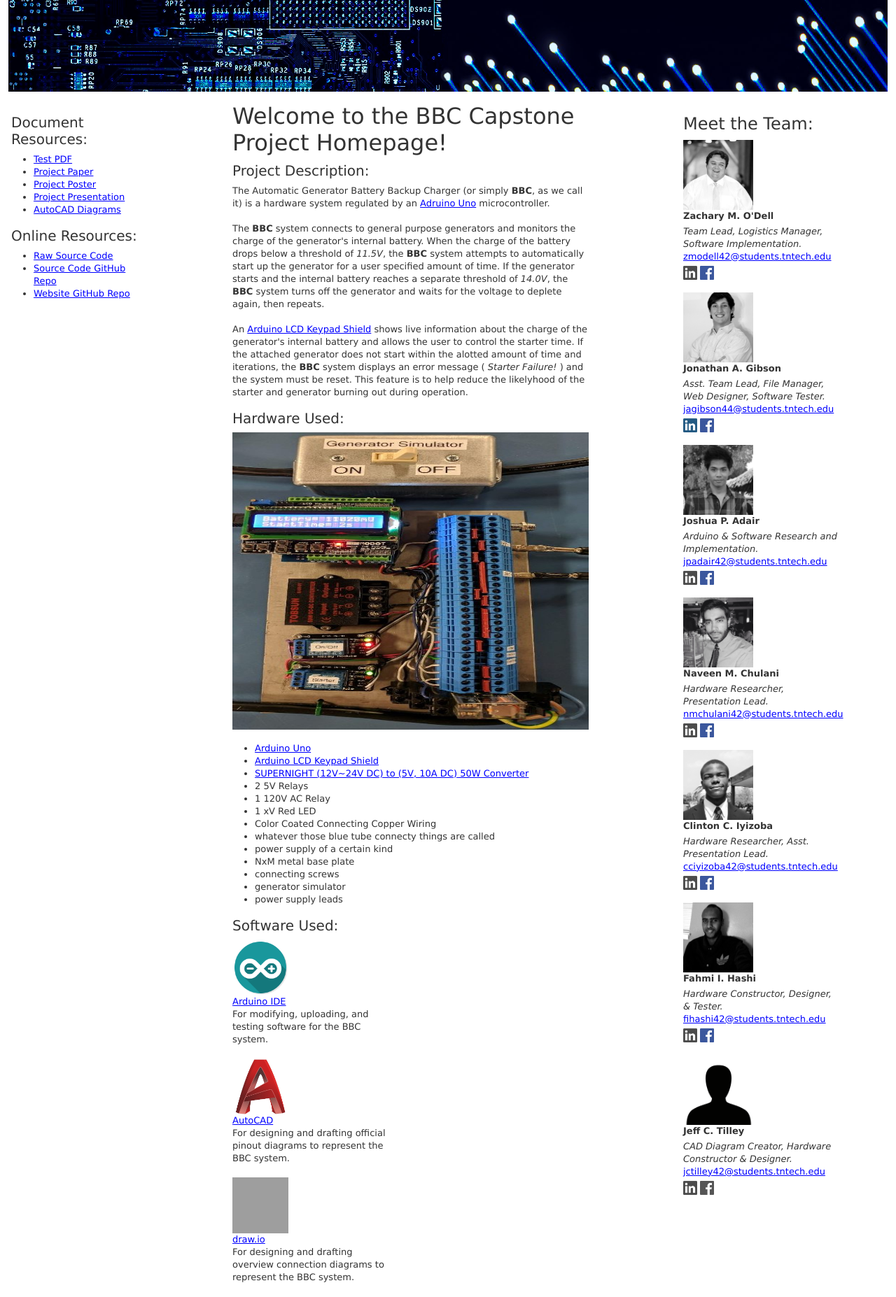
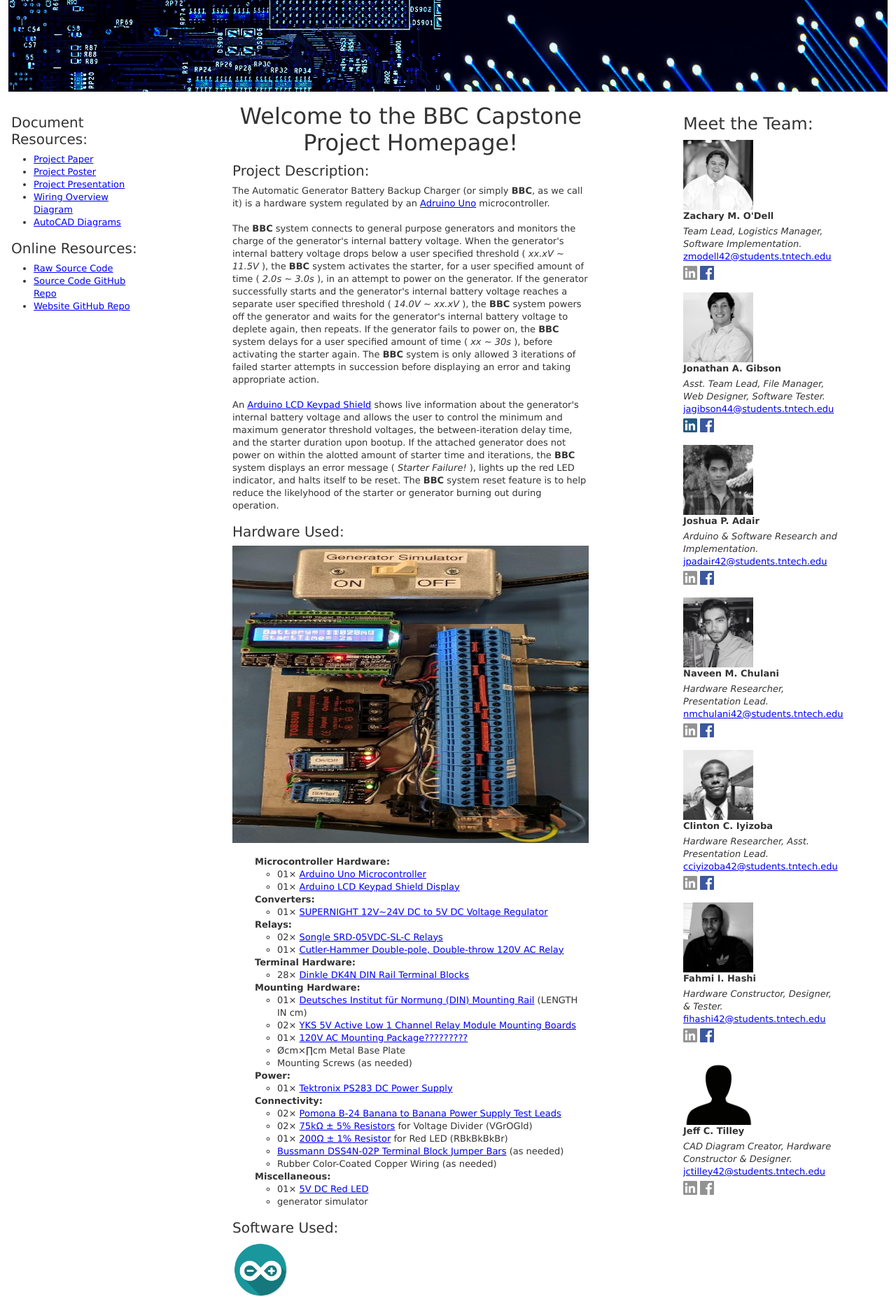
Before and after one commit to Lexxeous/capstone_2_website, a Rails app: page / in a window 1280 px wide. Shown: the top 1854 px of the page at 70% size. Run offline with Rails 7, Linux system fonts and the light colour scheme; style sheets or scripts are compiled from the project's sources; some libraries are stand-ins or nearby versions; grey boxes are pictures that could not be loaded.

Commit message:
Hardware documentation and formatting

```diff
--- a/app/views/welcome/index.html.haml
+++ b/app/views/welcome/index.html.haml
@@ -2,6 +2,7 @@
   .container-fluid
     .row#banner
       =image_tag "circuit_banner.png"
+  -#------------------------------------------------------------------------------------------------------------------------------------------------------------------
   .container-fluid
     .row.pt-3.justify-content-between
       .col-md-2.p-3
@@ -10,13 +11,13 @@
         .flex-row
           %ul
             %li
-              =link_to "Test PDF", "test_pdf.pdf"
-            %li
               =link_to "Project Paper", "test_pdf.pdf"
             %li
               =link_to "Project Poster", "test_pdf.pdf"
             %li
               =link_to "Project Presentation", "test_pdf.pdf"
+            %li
+              =link_to "Wiring Overview Diagram", "test_pdf.pdf"
             %li
               =link_to "AutoCAD Diagrams", "test_pdf.pdf"
         .flex-row
@@ -29,9 +30,10 @@
               =link_to "Source Code GitHub Repo", "https://github.com/Lexxeous/capstone_2_arduino"
             %li
               =link_to "Website GitHub Repo", "https://github.com/Lexxeous/capstone_2_website"
+      -#------------------------------------------------------------------------------------------------------------------------------------------------------------------
       .col-md-5
-        -# IDEA: Make the welcome text centered
-        %h2 Welcome to the BBC Capstone Project Homepage!
+        %center
+          %h2 Welcome to the BBC Capstone Project Homepage!
         %h5 Project Description:
         %p
           The Automatic Generator Battery Backup Charger (or simply
@@ -44,48 +46,117 @@
           %br
           The
           %b BBC
-          system connects to general purpose generators and monitors the charge of the generator's internal battery. When the charge of the battery drops below a threshold of
+          system connects to general purpose generators and monitors the charge of the generator's internal battery voltage. When the generator's internal battery voltage drops below a user specified threshold (
+          %i xx.xV ~ 11.5V
           =succeed "," do
-            %i 11.5V
+            )
           the
           %b BBC
-          system attempts to automatically start up the generator for a user specified amount of time. If the generator starts and the internal battery reaches a separate threshold of
+          system activates the starter, for a user specified amount of time (
+          %i 2.0s ~ 3.0s
           =succeed "," do
-            %i 14.0V
+            )
+          in an attempt to power on the generator. If the generator successfully starts and the generator's internal battery voltage reaches a separate user specified threshold (
+          %i 14.0V ~ xx.xV
+          =succeed "," do
+            )
           the
           %b BBC
-          system turns off the generator and waits for the voltage to deplete again, then repeats.
+          system powers off the generator and waits for the generator's internal battery voltage to deplete again, then repeats. If the generator fails to power on, the
+          %b BBC
+          system delays for a user specified amount of time (
+          %i xx ~ 30s
+          =succeed "," do
+            )
+          before activating the starter again. The
+          %b BBC
+          system is only allowed 3 iterations of failed starter attempts in succession before displaying an error and taking appropriate action.
           %br
           %br
           An
           =link_to "Arduino LCD Keypad Shield", "https://www.dfrobot.com/wiki/index.php/Arduino_LCD_KeyPad_Shield_(SKU:_DFR0009)"
-          shows live information about the charge of the generator's internal battery and allows the user to control the starter time. If the attached generator does not start within the alotted amount of time and iterations, the
+          shows live information about the generator's internal battery voltage and allows the user to control the minimum and maximum generator threshold voltages, the between-iteration delay time, and the starter duration upon bootup. If the attached generator does not power on within the alotted amount of starter time and iterations, the
           %b BBC
           system displays an error message (
           %i Starter Failure!
-          ) and the system must be reset. This feature is to help reduce the likelyhood of the starter and generator burning out during operation.
-
+          ), lights up the red LED indicator, and halts itself to be reset. The
+          %b BBC
+          system reset feature is to help reduce the likelyhood of the starter or generator burning out during operation.
+          -#------------------------------------------------------------------------------------------------------------------------------------------------------------------
           %h5 Hardware Used:
           .row.justify-content-center
             =image_tag "hardware.png", size: "250x425"
           %br
           %ul
-            %li
-              =link_to "Arduino Uno", "https://store.arduino.cc/usa/arduino-uno-rev3"
-            %li
-              =link_to "Arduino LCD Keypad Shield", "https://www.dfrobot.com/wiki/index.php/Arduino_LCD_KeyPad_Shield_(SKU:_DFR0009)"
-            %li
-              =link_to "SUPERNIGHT (12V~24V DC) to (5V, 10A DC) 50W Converter", "https://www.newegg.com/Product/Product.aspx?Item=0SW-004G-000B9"
-            %li 2 5V Relays
-            %li 1 120V AC Relay
-            %li 1 xV Red LED
-            %li Color Coated Connecting Copper Wiring
-            %li whatever those blue tube connecty things are called
-            %li power supply of a certain kind
-            %li NxM metal base plate
-            %li connecting screws
-            %li generator simulator
-            %li power supply leads
+            %b Microcontroller Hardware:
+            %ul
+              %li
+                01×
+                =link_to "Arduino Uno Microcontroller", "https://store.arduino.cc/usa/arduino-uno-rev3"
+              %li
+                01×
+                =link_to "Arduino LCD Keypad Shield Display", "https://www.dfrobot.com/wiki/index.php/Arduino_LCD_KeyPad_Shield_(SKU:_DFR0009)"
+            %b Converters:
+            %ul
+              %li
+                01×
+                =link_to "SUPERNIGHT 12V~24V DC to 5V DC Voltage Regulator", "https://www.newegg.com/Product/Product.aspx?Item=0SW-004G-000B9"
+            %b Relays:
+            %ul
+              %li
+                02×
+                =link_to "Songle SRD-05VDC-SL-C Relays", "https://www.newegg.com/Product/Product.aspx?Item=9SIA6RP36W3562"
+              %li
+                01×
+                =link_to "Cutler-Hammer Double-pole, Double-throw 120V AC Relay", welcome_path
+            %b Terminal Hardware:
+            %ul
+              %li
+                28×
+                =link_to "Dinkle DK4N DIN Rail Terminal Blocks", "https://www.dinkle.com/en/terminal/DK4N"
+            %b Mounting Hardware:
+            %ul
+              %li
+                01×
+                =link_to "Deutsches Institut für Normung (DIN) Mounting Rail", "https://www.dinkle.com/en/Terminal_3/TS-35N"
+                (LENGTH IN cm)
+              %li
+                02×
+                =link_to "YKS 5V Active Low 1 Channel Relay Module Mounting Boards", "https://www.newegg.com/Product/Product.aspx?Item=9SIA9083852861"
+              %li
+                01×
+                =link_to "120V AC Mounting Package?????????", welcome_path
+              %li Øcm×∏cm Metal Base Plate
+              %li Mounting Screws (as needed)
+            %b Power:
+            %ul
+              %li
+                01×
+                =link_to "Tektronix PS283 DC Power Supply", "https://www.used-line.com/power-supplies/tektronix/tektronix-ps283/item-11173482"
+            %b Connectivity:
+            %ul
+              %li
+                02×
+                =link_to "Pomona B-24 Banana to Banana Power Supply Test Leads", "https://www.digikey.com/product-detail/en/pomona-electronics/B-24-2/501-1046-ND/"
+              %li
+                02×
+                =link_to "75kΩ ± 5% Resistors", "https://www.digikey.com/product-detail/en/stackpole-electronics-inc/CF14JT75K0/CF14JT75K0CT-ND/"
+                for Voltage Divider (VGrOGld)
+              %li
+                01×
+                =link_to "200Ω ± 1% Resistor", "https://www.digikey.com/product-detail/en/vishay-bc-components/SFR16S0002000FR500/PPC200XCT-ND/"
+                for Red LED (RBkBkBkBr)
+              %li
+                =link_to "Bussmann DSS4N-02P Terminal Block Jumper Bars", "https://www.galco.com/buy/Bussmann/DSS4N-02P"
+                (as needed)
+              %li Rubber Color-Coated Copper Wiring (as needed)
+            %b Miscellaneous:
+            %ul
+              %li
+                01×
+                =link_to "5V DC Red LED", "https://hobbyking.com/en_us/led-5mm-red.html"
+              %li generator simulator
+          -#------------------------------------------------------------------------------------------------------------------------------------------------------------------
           %h5 Software Used:
           .row.justify-content-start.align-items-center.pl-3
             .flex-col.pr-3
@@ -156,7 +227,7 @@
                 =link_to "Ruby on Rails", "https://rubyonrails.org/"
                 %br
                 For locally designing, creating, and testing the BBC project homepage website.
-          %br
+      -#------------------------------------------------------------------------------------------------------------------------------------------------------------------
       .col-md-3.p-3
         .row.justify-content-start
           %h4 Meet the Team:
@@ -264,9 +335,11 @@
             .flex-row.pt-1
               =link_to (image_tag "grey_linkedin_logo.png", size: "20x20"), welcome_path
               =link_to (image_tag "grey_facebook_logo.png", size: "20x20"), welcome_path
+    -#------------------------------------------------------------------------------------------------------------------------------------------------------------------
     .row.pt-3.justify-content-center
       %i Special thanks to Tennessee Technological University, Dr. Michael A. Baswell,
     .row.p-0.justify-content-center
       %i and the Electrical & Computer Engineering department for sponsoring this project.
     .row.py-3.justify-content-center
       =link_to (image_tag "ttu_logo.png", size: "150x150"), "https://www.tntech.edu/"
+    -#------------------------------------------------------------------------------------------------------------------------------------------------------------------
```
Also changed, not shown: config/puma.rb (+6 -4 lines), extras/todo.txt (added, +29 -0 lines), app/assets/images/grey_facebook_logo.png, app/assets/images/grey_linkedin_logo.png.
